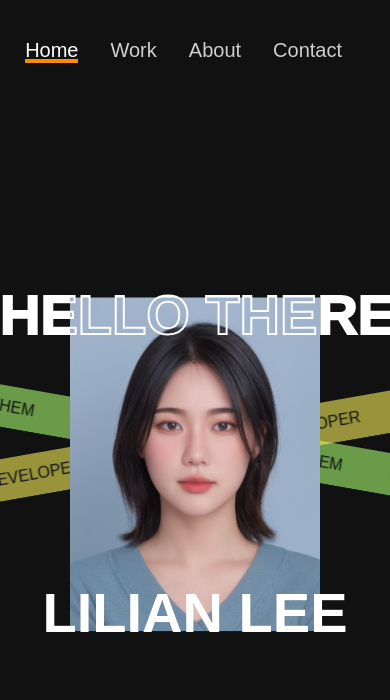
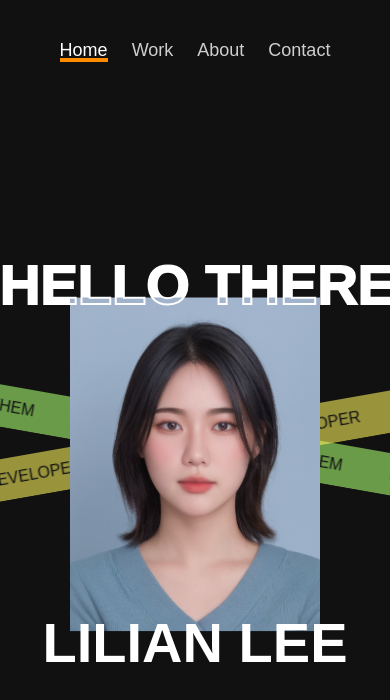
Before and after one commit to lilianlee0213/Portfolio-of-Lilian-Lee, a React (Create React App) app: page / in a window 390 px wide. Shown: the top 700 px of the page. Built offline with nearby package versions, Linux system fonts and the light colour scheme; a web font is replaced by a local one.

Commit message:
header and hero mobile

```diff
--- a/src/components/Header/style.css
+++ b/src/components/Header/style.css
@@ -40,8 +40,15 @@
 .scroll-active::after {
 	width: 100% !important;
 }
-@media only screen and(max-width:575px) {
+@media only screen and (max-width: 575px) {
 	.header {
 		justify-content: center;
 	}
+	.navbar {
+		padding: 1rem;
+	}
+	.nav-links {
+		gap: 1.5rem;
+		font-size: 18px;
+	}
 }
--- a/src/components/Home/style.css
+++ b/src/components/Home/style.css
@@ -82,10 +82,10 @@
 		font-size: 3.5rem;
 	}
 	.hero-main-top-text {
-		top: 20%;
+		top: 15%;
 	}
 	.hero-main-bottom-text {
-		bottom: 20%;
+		bottom: 15%;
 	}
 	.hero-main-middle-image {
 		min-width: 180px;
```
